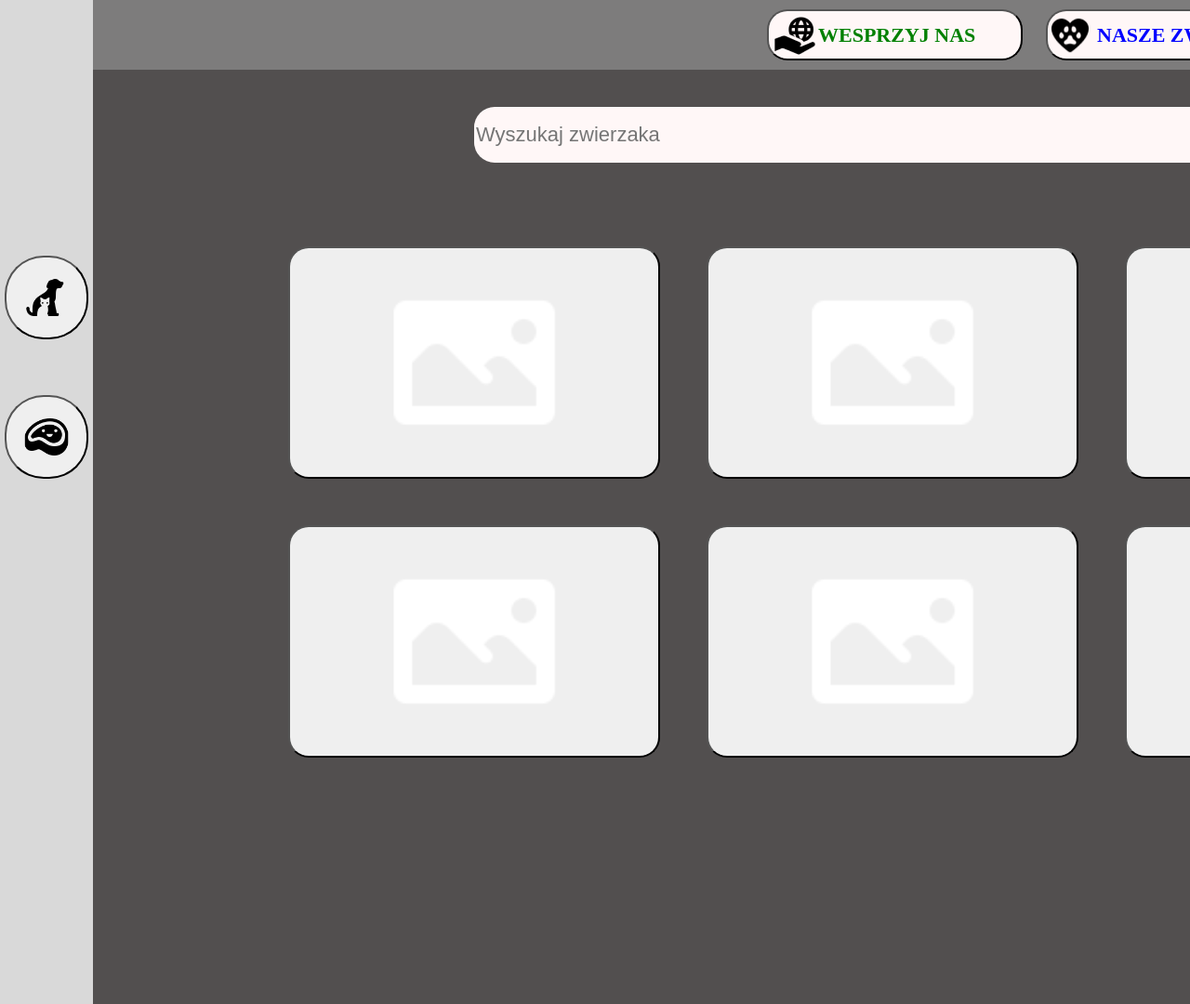
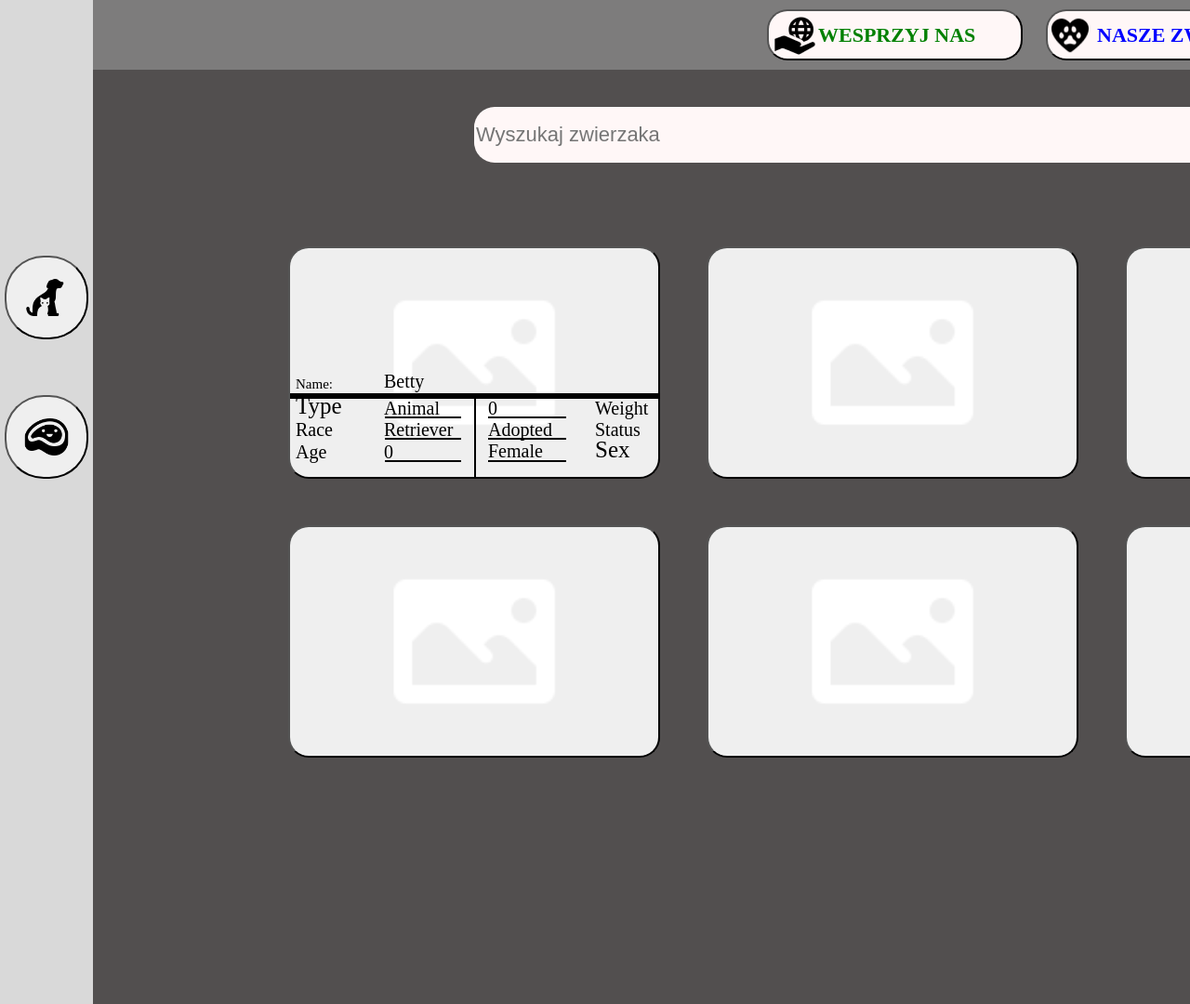
Before and after one commit to FilipParyz/TestingDoggos, a Flask app: page / in a window 1280 px wide; the page is wider, and only the part inside the window is pictured. Shown: that part at 93% size. Run offline with Flask 3, Linux system fonts and the light colour scheme; data that the repository does not hold is empty.

Commit message:
Add animal information box to profile pictures

```diff
--- /dev/null
+++ b/static/css/infostyle.css
@@ -0,0 +1,76 @@
+.container {
+    left: 2px;
+    top: 120px;
+    z-index: 1;
+    width: 100%;
+    height: 100%;
+}
+
+.horizontal-line {
+    top: 38px;
+    width: 391px;
+    border: 3px black solid;
+}
+
+.vertical-line {
+    top: 38px;
+    left: 200px;
+    width: 88px;
+    transform-origin: 0 0;
+    transform: rotate(90deg);
+    border: 1px black solid;
+}
+
+.info-box {
+    top: 43px;
+    left: 213px;
+    width: 180px;
+    height: 75px;
+}
+
+.info-box .label {
+    color: black;
+    font-weight: 400;
+    text-align: center;
+    font-family: DM Sans;
+    word-wrap: break-word;
+}
+
+.profile-box {
+    top: 0px;
+    left: 6px;
+    height: 116px;
+    width: 177.50px;
+}
+
+.profile-box .label {
+    top: 0px;
+    color: black;
+    font-weight: 400;
+    text-align: center;
+    font-family: DM Sans;
+    word-wrap: break-word;
+}
+
+.profile-box .label.type { top: 38px; font-size: 25px; }
+.profile-box .label.name { top: 20px; font-size: 15px; }
+.profile-box .label.race { top: 66px; font-size: 20px; }
+.profile-box .label.age  { top: 90px; font-size: 20px; }
+
+.info-box .label.sex    { left: 115px; top: 42px; font-size: 25px; }
+.info-box .label.status { left: 115px; top: 23px; font-size: 20px; }
+.info-box .label.weight { left: 115px; top: 0px;  font-size: 20px; }
+
+.line.line1 { top: 20px; }
+.line.line2 { top: 43px; }
+.line.line3 { top: 67px; }
+.line.line4 { top: 63px; }
+.line.line5 { top: 86px; }
+.line.line6 { top: 110px; }
+
+.labelName{ left: 45px; font-size: 15px; }
+.line { width: 82px; border: 1px black solid; }
+.labelSex,.labelStatus,.labelWeight { font-size: 20px; }
+.profile-box .line { width: 80px; left: 95.50px; border: 1px black solid; }
+.horizontal-line,.vertical-line,.info-box,.line,.profile-box,.container,.info-box .label,.profile-box .label { position: absolute; }
+.labelName,.labelType,.labelRace,.labelAge{ bottom: 0px; left: 95px; font-size: 20px;position: absolute; }
--- a/templates/index.html
+++ b/templates/index.html
@@ -5,6 +5,7 @@
     <meta name="viewport" content="width=device-width, initial-scale=1.0">
     <title>Animal Shelter</title>
     <link rel="stylesheet" href="{{ url_for('static', filename='css/style.css') }}">
+    <link rel="stylesheet" href="{{ url_for('static', filename='css/infostyle.css') }}">
     <script src="{{ url_for('static', filename='js/script.js') }}"></script>
 </head>
 <body style="margin: 0;">
@@ -88,6 +89,48 @@
         <div class="PictureProfile1">
             <button id="Animal1" class="Picture"></button>
             <img class="Pic"  src="{{ url_for('static', filename='images/Picture.png') }}" />
+            <div class="container">
+                <div class="horizontal-line"></div>
+                <div class="vertical-line"></div>
+                <div class="info-box">
+                    <div class="label weight">Weight</div>
+                        <label class="labelWeight">0</label>
+                        <div></div>
+                    <div class="label status">Status</div>
+                        <label class="labelStatus">Adopted</label>
+                        <div></div>
+                    <div class="label sex"> Sex</div>
+                            <label class="labelSex">Female</label>
+                            <div></div>
+
+                    <div class="line line1"></div>
+                    <div class="line line2"></div>
+                    <div class="line line3"></div>
+                </div>
+                <div class="profile-box">
+                    <div class="label type">Type<label class="labelType">Animal</label></div>
+
+                    <div></div>
+
+                    <div class="label name">Name: <label class="labelName">Betty</label></div>
+
+
+                    <div></div>
+
+                    <div class="label race">Race<label class="labelRace">Retriever</label></div>
+
+                    <div></div>
+
+                    <div class="label age">Age<label class="labelAge">0</label></div>
+
+                    <div></div>
+
+
+                    <div class="line line4"></div>
+                    <div class="line line5"></div>
+                    <div class="line line6"></div>
+                </div>
+            </div>
         </div>
         <div class="PictureProfile2">
             <button id="Animal2" class="Picture"></button>
```
